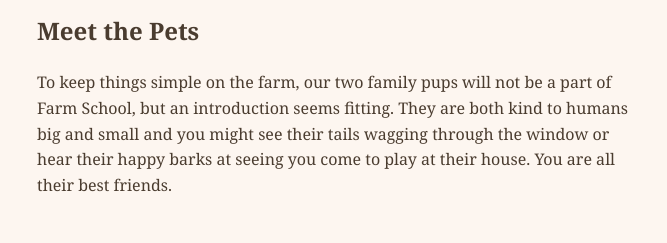
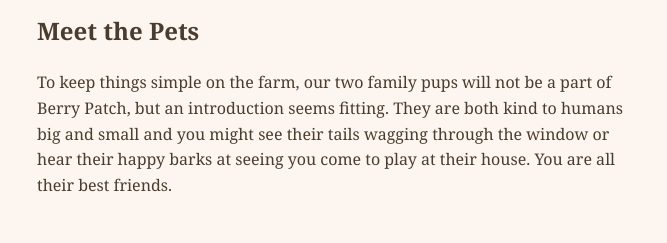
Before and after one commit to rryan17/BerryPatch, a plain HTML site: page farm.html in a window 1280 px wide. Shown: the part 2103-2346 px from the top of the page, 75-742 px from the left. Drawn offline with Linux system fonts and the light colour scheme.

Commit message:
Update farm.html

```diff
--- a/farm.html
+++ b/farm.html
@@ -175,7 +175,7 @@
     <div class="section">
       <div class="section-text">
         <h2>Meet the Pets</h2>
-        <p>To keep things simple on the farm, our two family pups will not be a part of Farm School, but an introduction seems fitting. They are both kind to humans big and small and you might see their tails wagging through the window or hear their happy barks at seeing you come to play at their house. You are all their best friends.</p>
+        <p>To keep things simple on the farm, our two family pups will not be a part of Berry Patch, but an introduction seems fitting. They are both kind to humans big and small and you might see their tails wagging through the window or hear their happy barks at seeing you come to play at their house. You are all their best friends.</p>
       </div>
       <div class="section-column">
         <div class="gallery-item">
```
